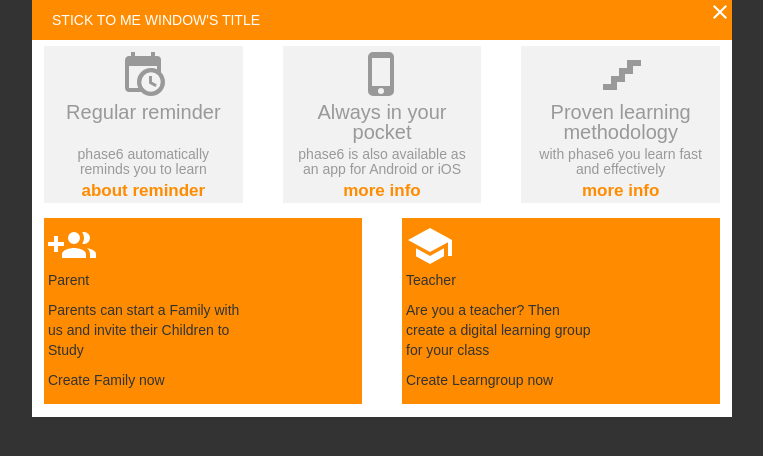
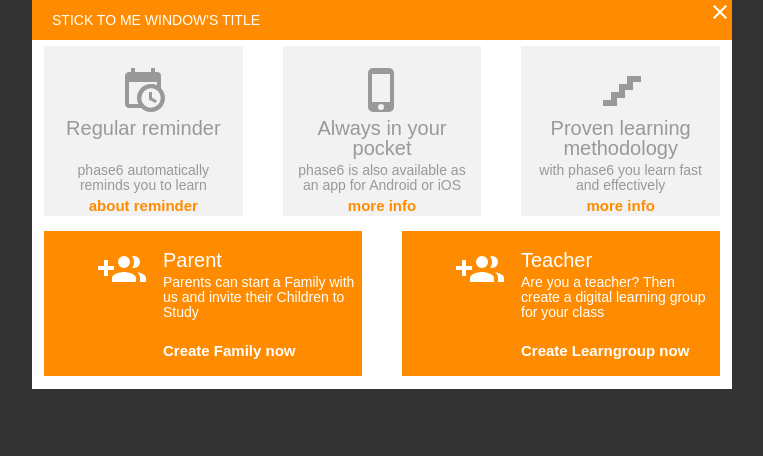
Before and after one commit to TheT1ng/MenuFromScreenshot, a plain HTML site: page index.html in a window 1280 px wide. Shown: the whole page, without its empty margins (258-1021 px from the left). Drawn offline with Linux system fonts and the light colour scheme.

Commit message:
Save before changes

```diff
--- a/css/style.css
+++ b/css/style.css
@@ -30,7 +30,7 @@
 
 .card{
     background: #F2F2F2;
-    padding: 4px 4px 0 4px;
+    padding: 20px 4px 0 4px;
     margin: 5px;
 }
 
@@ -50,15 +50,23 @@
 }
 
 .textBot{
-    font-size: 17px;
+    font-size: 15px;
     color: #FF8C00;
     font-weight: bold;
 }
 
 .cardBot{
     background: #FF8C00;
-    padding: 4px;
+    padding: 15px 4px 4px 4px;
     margin: 5px;
+}
+
+.textCont{
+    margin-left: 115px;
+}
+
+.textCont p{
+    color: white;
 }
 
 .card:hover{
--- a/index.html
+++ b/index.html
@@ -14,7 +14,7 @@
         <span>STICK TO ME WINDOW'S TITLE</span>
         <img src="images/close.svg" class="pull-right">
     </div>
-    <div id="main" >
+    <div id="main">
         <div class="row">
             <div class="col-md-4">
                <div class="card">
@@ -44,18 +44,22 @@
         <div class="row">
             <div class="col-lg-6">
                 <div class="cardBot">
-                    <img src="images/account-multiple-plus.svg">
-                    <p>Parent</p>
-                    <p>Parents can start a Family with <br> us and invite their Children to <br> Study</p>
-                    <p>Create Family now</p>
+                    <img src="images/account-multiple-plus.svg" class="pull-left" style="margin-left: 50px">
+                    <div class="textCont">
+                        <p class="textTop">Parent</p>
+                        <p class="textMid">Parents can start a Family with <br> us and invite their Children to <br> Study</p>
+                        <p class="textBot" style="margin-top: 20px">Create Family now</p>
+                    </div>
                 </div>
-          </div>
+            </div>
             <div class="col-lg-6">
                 <div class="cardBot">
-                    <img src="images/school.svg">
-                    <p>Teacher</p>
-                    <p>Are you a teacher? Then <br> create a digital learning group <br> for your class</p>
-                    <p>Create Learngroup now</p>
+                    <img src="images/account-multiple-plus.svg" class="pull-left" style="margin-left: 50px">
+                    <div class="textCont">
+                        <p class="textTop">Teacher</p>
+                        <p class="textMid">Are you a teacher? Then <br>create a digital learning group <br> for your class</p>
+                        <p class="textBot" style="margin-top: 20px">Create Learngroup now</p>
+                    </div>
                 </div>
             </div>
         </div>
```
